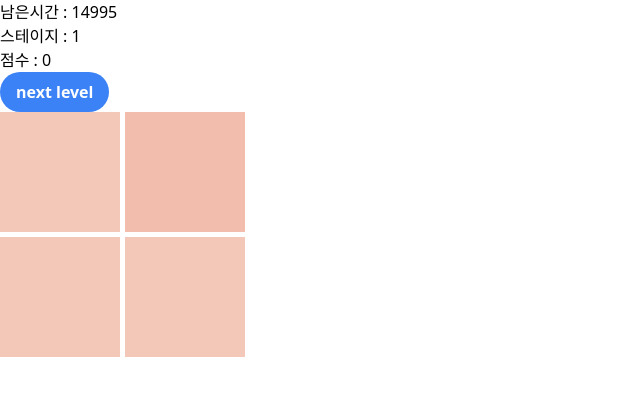
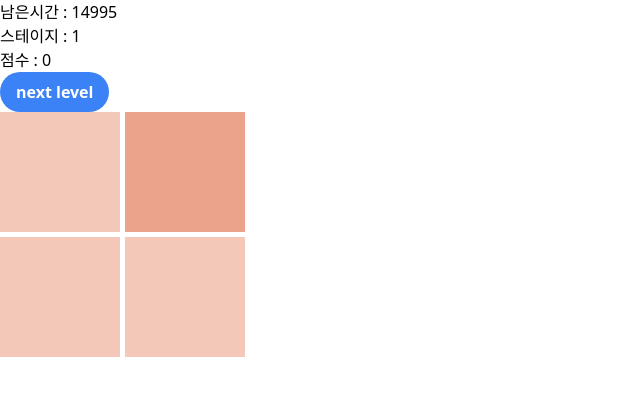
Before and after one commit to dayoung0510/color-diff-game, a React (Create React App) app: page / in a window 1280 px wide. Shown: the top 396 px of the page, without its empty margins (0-640 px from the left). Built offline with nearby package versions, Linux system fonts and the light colour scheme.

Commit message:
next stage 로직 구현

```diff
--- a/src/App/index.tsx
+++ b/src/App/index.tsx
@@ -1,4 +1,4 @@
-import React, { useEffect, useState } from 'react';
+import React, { useEffect, useState, useCallback } from 'react';
 import Status from 'components/organisms/Status';
 import Board from 'components/organisms/Board';
 import Fail from 'components/organisms/Fail';
@@ -18,10 +18,10 @@ const App: React.FC = () => {
     setSecond(INITIAL_TIME);
   };
 
-  const handleNextStage = () => {
+  const handleNextStage = useCallback(() => {
     setStage((prev) => prev + 1);
     setSecond(INITIAL_TIME);
-  };
+  }, []);
 
   useEffect(() => {
     const countDown = setInterval(() => {
@@ -46,7 +46,7 @@ const App: React.FC = () => {
             score={score}
             handleNextStage={handleNextStage}
           />
-          <Board stage={stage} />
+          <Board stage={stage} handleNextStage={handleNextStage} />
         </div>
       ) : (
         <Fail handleInitialize={handleInitialize} />
--- a/src/components/organisms/Board.tsx
+++ b/src/components/organisms/Board.tsx
@@ -16,9 +16,10 @@ const Cell = styled.div<{ bgColor: string }>`
 
 type Props = {
   stage: number;
+  handleNextStage: () => void;
 };
 
-const Main: React.FC<Props> = ({ stage }) => {
+const Main: React.FC<Props> = ({ stage, handleNextStage }) => {
   //빙고판 한 면의 길이
   const side = Math.round((stage + 0.5) / 2) + 1;
 
@@ -37,7 +38,7 @@ const Main: React.FC<Props> = ({ stage }) => {
   //배열의 길이(=빙고판의 칸 개수)
   const ARRAY_LENGTH = Math.pow(Math.round((stage + 0.5) / 2) + 1, 2);
 
-  //빈 배열을 선택된 색상으로 꽉 채움. 투명도는 0.5로 고정
+  //빈 배열을 메인컬러로 꽉 채움. 투명도는 0.5로 고정
   const colorArray = Array.from(Array(ARRAY_LENGTH)).map(
     (x) => `${MAIN_COLOR}`,
   );
@@ -45,21 +46,29 @@ const Main: React.FC<Props> = ({ stage }) => {
   //다른 색상이 배열 중 몇 번째 요소에 들어갈지 선택
   const answerNumber = Math.floor(Math.random() * ARRAY_LENGTH);
 
-  //스테이지에 따른 투명도 차이 (+면 진해지고, -면 연해진다. stage가 올라감에 따라 차이가 줄어든다)
-  const gap = 1 / (stage * 10);
+  //DIFF_COLOR의 투명도 차이 (+면 진해지고, -면 연해진다. stage가 올라감에 따라 차이가 줄어든다)
+  const colorGap = 1 / (stage * 3);
 
   //원래 색상보다 진하게해줄지(+), 연하게해줄지(-) 랜덤
   const plusOrMinus = Math.round(Math.random()) * 2 - 1;
 
-  const DIFF_COLOR = rgabGenerator(gap * plusOrMinus);
+  const DIFF_COLOR = rgabGenerator(colorGap * plusOrMinus);
 
-  //다른 색상을 하나 끼워넣는다
+  //원래 배열에서 다른 색상으로 요소를 하나 교체한다
   colorArray.splice(answerNumber, 1, DIFF_COLOR);
+
+  const handleAnswer = (idx: number) => {
+    if (idx === answerNumber) {
+      handleNextStage();
+    } else {
+      console.log('X');
+    }
+  };
 
   return (
     <Container side={side}>
-      {colorArray.map((color) => (
-        <Cell bgColor={color} />
+      {colorArray.map((color, idx) => (
+        <Cell bgColor={color} onClick={() => handleAnswer(idx)} />
       ))}
     </Container>
   );
```
